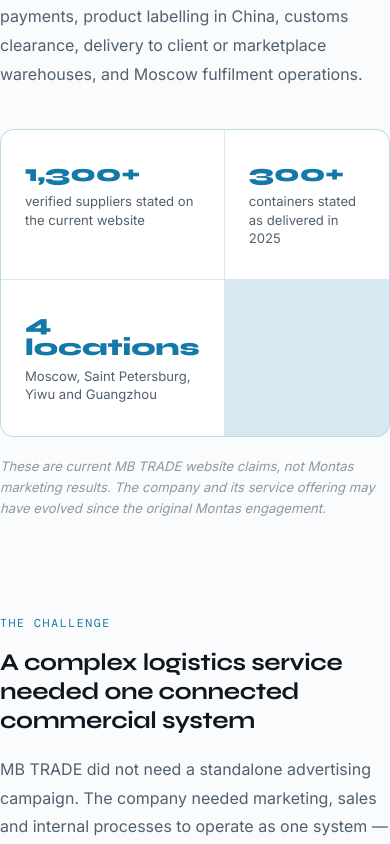
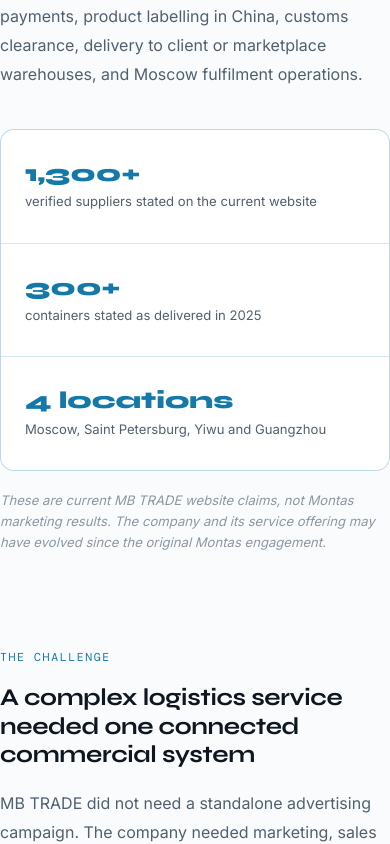
Before and after one commit to Guy4resh-stack/montas-asia-website, a React (Vite) app: page /cases/mb-trade in a window 390 px wide. Shown: the part 2941-3785 px from the top of the page. Built offline with nearby package versions, Linux system fonts and the light colour scheme; a web font is replaced by a local one.

Commit message:
fix: 3-column business context grid + crop watermarks from inline images

```diff
--- a/src/data/caseStudies.js
+++ b/src/data/caseStudies.js
@@ -447,9 +447,9 @@
     // Four distributed primary image positions (not a gallery)
     images: {
       hero:          { src: '/cases/mb-trade/hero.jpg',           alt: 'MB TRADE China logistics and container shipping operation' },
-      operations:    { src: '/cases/mb-trade/operations.jpg',     alt: 'Cargo preparation and logistics operations for MB TRADE in China' },
+      operations:    { src: '/cases/mb-trade/operations.jpg',     alt: 'Cargo preparation and logistics operations for MB TRADE in China', cropBottom: true },
       digitalSystem: { src: '/cases/mb-trade/digital-system.jpg', alt: 'MB TRADE website and integrated B2B lead-generation system' },
-      results:       { src: '/cases/mb-trade/results.jpg',        alt: 'MB TRADE logistics team coordinating a B2B shipment from China' },
+      results:       { src: '/cases/mb-trade/results.jpg',        alt: 'MB TRADE logistics team coordinating a B2B shipment from China', cropBottom: true },
     },
     hero: {
       label: 'REAL CASE · B2B LOGISTICS · CHINA',
--- a/src/index.css
+++ b/src/index.css
@@ -2850,3 +2850,21 @@
   .cs-inline-img { aspect-ratio: 4 / 3; }
   .cs-inline-image--offset .cs-inline-img { aspect-ratio: 4 / 3; }
 }
+
+/* Proof strip with explicit column counts (avoids empty trailing cell) */
+.cs-proof-strip--2 { grid-template-columns: repeat(2, 1fr); }
+.cs-proof-strip--3 { grid-template-columns: repeat(3, 1fr); }
+.cs-proof-strip--5 { grid-template-columns: repeat(5, 1fr); }
+
+/* Crop the bottom of an image (used to keep source watermarks out of frame) */
+.cs-inline-img--crop-bottom { object-position: center 42%; }
+
+@media (max-width: 900px) {
+  .cs-proof-strip--3,
+  .cs-proof-strip--5 { grid-template-columns: repeat(2, 1fr); }
+}
+@media (max-width: 600px) {
+  .cs-proof-strip--2,
+  .cs-proof-strip--3,
+  .cs-proof-strip--5 { grid-template-columns: 1fr; }
+}
--- a/src/pages/CaseStudyPage.jsx
+++ b/src/pages/CaseStudyPage.jsx
@@ -173,7 +173,7 @@
                 <h2 className="cs-h2">{businessContext.heading}</h2>
                 <p className="cs-body cs-body--wide">{businessContext.intro}</p>
               </div>
-              <div className="cs-proof-strip cs-proof-strip--inline cs-reveal">
+              <div className={`cs-proof-strip cs-proof-strip--inline cs-proof-strip--${businessContext.claims.length} cs-reveal`}>
                 {businessContext.claims.map((c) => (
                   <div key={c.label} className="cs-proof">
                     <span className="cs-proof-value">{c.value}</span>
@@ -205,7 +205,7 @@
           {/* Distributed image 2/4 — operations */}
           {images?.operations && (
             <figure className="cs-inline-image cs-inline-image--offset cs-reveal">
-              <img src={images.operations.src} alt={images.operations.alt} loading="lazy" className="cs-inline-img" width="1200" height="640" />
+              <img src={images.operations.src} alt={images.operations.alt} loading="lazy" className={`cs-inline-img${images.operations.cropBottom ? " cs-inline-img--crop-bottom" : ""}`} width="1200" height="640" />
             </figure>
           )}
 
@@ -242,7 +242,7 @@
           {/* Distributed image 3/4 — digital system */}
           {images?.digitalSystem && (
             <figure className="cs-inline-image cs-reveal">
-              <img src={images.digitalSystem.src} alt={images.digitalSystem.alt} loading="lazy" className="cs-inline-img" width="1200" height="640" />
+              <img src={images.digitalSystem.src} alt={images.digitalSystem.alt} loading="lazy" className={`cs-inline-img${images.digitalSystem.cropBottom ? " cs-inline-img--crop-bottom" : ""}`} width="1200" height="640" />
             </figure>
           )}
 
@@ -323,7 +323,7 @@
           {/* Distributed image 4/4 — results/team */}
           {images?.results && (
             <figure className="cs-inline-image cs-inline-image--offset cs-reveal">
-              <img src={images.results.src} alt={images.results.alt} loading="lazy" className="cs-inline-img" width="1200" height="640" />
+              <img src={images.results.src} alt={images.results.alt} loading="lazy" className={`cs-inline-img${images.results.cropBottom ? " cs-inline-img--crop-bottom" : ""}`} width="1200" height="640" />
             </figure>
           )}
 
```
